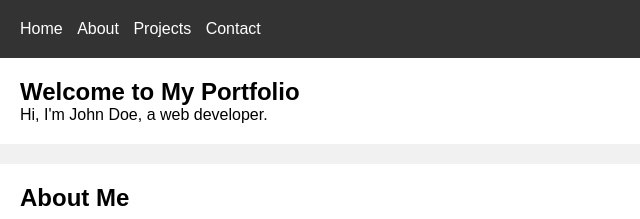
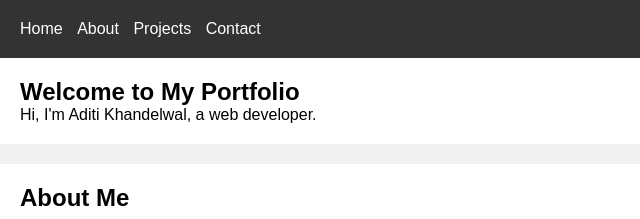
Before and after one commit to aditi090602/portfolio, a plain HTML site: page index.html in a window 1280 px wide. Shown: the top 219 px of the page, 0-640 px from the left. Drawn offline with Linux system fonts and the light colour scheme.

Commit message:
Update index.html

```diff
--- a/index.html
+++ b/index.html
@@ -20,7 +20,7 @@
 
   <section id="home">
     <h1>Welcome to My Portfolio</h1>
-    <p>Hi, I'm John Doe, a web developer.</p>
+    <p>Hi, I'm Aditi Khandelwal, a web developer.</p>
   </section>
 
   <section id="about">
```
